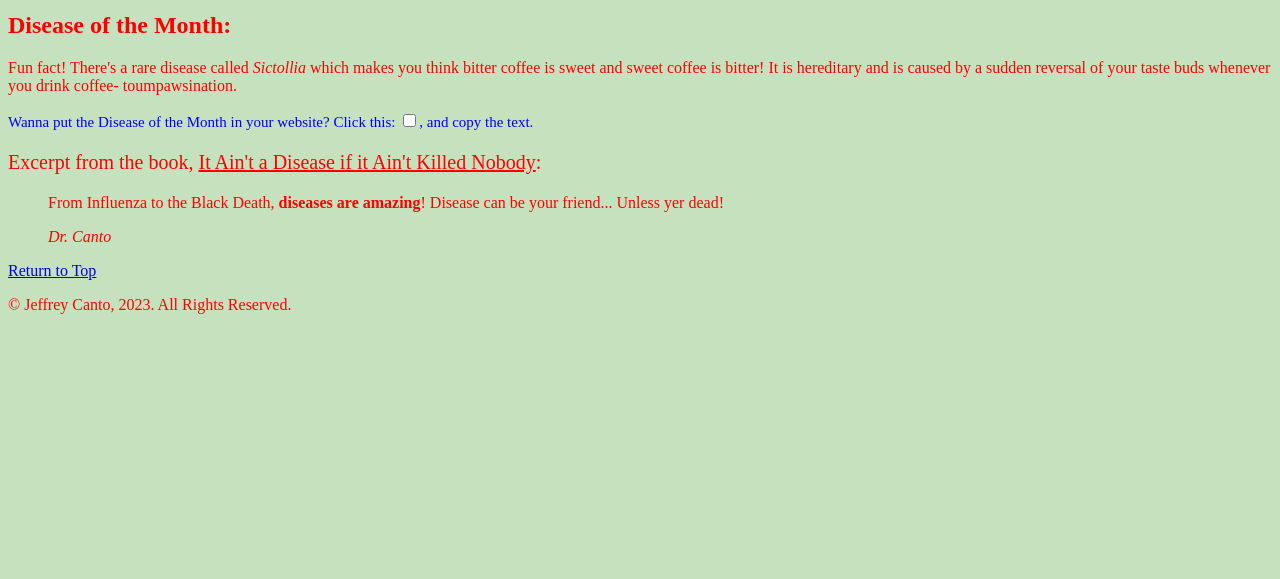
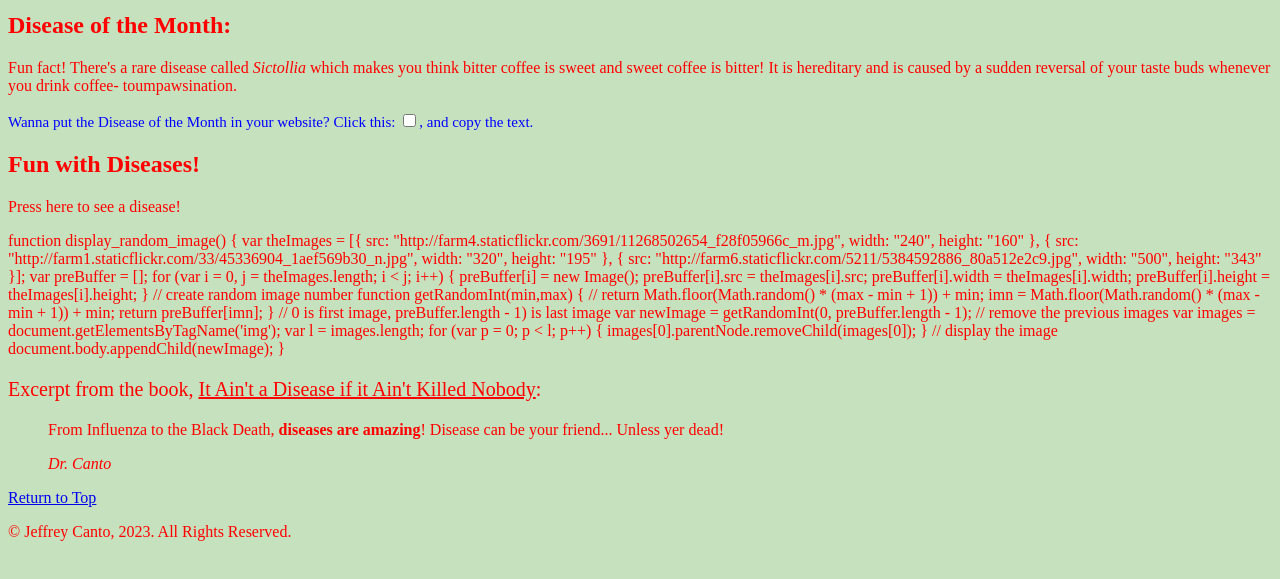
Before and after one commit to nathanoTheThird/rareDiseases, a plain HTML site: page index.html in a window 1280 px wide. Shown: the part 113-692 px from the top of the page. Drawn offline with Linux system fonts and the light colour scheme.

Commit message:
Update index.html

```diff
--- a/index.html
+++ b/index.html
@@ -3,11 +3,11 @@
 
 	<head>
 		<meta charset="utf-8"/>
-		<meta name="description" content="This is a website about not getting scammed." />
-		<meta name="author" content="Nathan Howe"/>
-		<meta name="copyright" content="Nathan Howe, 2023"
+		<meta name="description" content="This is a website about rare diseases." />
+		<meta name="author" content="Jeffrey Canto"/>
+		<meta name="copyright" content="Nathan Howe, 2023" />
 		<meta name="rating" content="general" />
-		<title>About Rare Diseases</title>
+		<title>Rare Diseases</title>
 		<style type="text/css">
 			body {
 				background-color:#C5E1BD;
@@ -46,6 +46,56 @@
 	&lt;p&gt; Fun fact! There's a rare disease called &lt;em&gt;Sictollia&lt;/em&gt; which makes you think bitter coffee is sweet and sweet coffee is bitter! It is hereditary and is caused by a sudden reversal of your taste buds whenever you drink coffee- toumpawsination. <br /> -Dr. Canto, Rare Diseases December 2023 &lt;/p&gt;
 	</code></p>
 </p>
+			<h2>Fun with Diseases!</h2>
+			<p>Press <a onclick="display_random_image();">here</a> to see a disease!</p>
+
+			function display_random_image()
+{
+     var theImages = [{
+        src: "http://farm4.staticflickr.com/3691/11268502654_f28f05966c_m.jpg",
+        width: "240",
+        height: "160"
+    }, {
+        src: "http://farm1.staticflickr.com/33/45336904_1aef569b30_n.jpg",
+        width: "320",
+        height: "195"
+    }, {
+        src: "http://farm6.staticflickr.com/5211/5384592886_80a512e2c9.jpg",
+        width: "500",
+        height: "343"
+    }];
+
+    var preBuffer = [];
+    for (var i = 0, j = theImages.length; i < j; i++) {
+        preBuffer[i] = new Image();
+        preBuffer[i].src = theImages[i].src;
+        preBuffer[i].width = theImages[i].width;
+        preBuffer[i].height = theImages[i].height;
+    }
+
+// create random image number
+  function getRandomInt(min,max)
+    {
+      //  return Math.floor(Math.random() * (max - min + 1)) + min;
+
+imn = Math.floor(Math.random() * (max - min + 1)) + min;
+    return preBuffer[imn];
+    }
+
+// 0 is first image,   preBuffer.length - 1) is  last image
+
+var newImage = getRandomInt(0, preBuffer.length - 1);
+
+// remove the previous images
+var images = document.getElementsByTagName('img');
+var l = images.length;
+for (var p = 0; p < l; p++) {
+    images[0].parentNode.removeChild(images[0]);
+}
+// display the image
+document.body.appendChild(newImage);
+}
+
 <p style="font-size:20px;">Excerpt from the book, <u>It Ain't a Disease if it Ain't Killed Nobody</u>:</p>
 
 			<blockquote>
@@ -62,12 +112,9 @@
 	</body>
 	<script>
 		function myFunction() {
-  // Get the checkbox
   var checkBox = document.getElementById("myCheck");
-  // Get the output text
   var text = document.getElementById("text");
 
-  // If the checkbox is checked, display the output text
   if (checkBox.checked == true){
     text.style.display = "block";
   } else {
```
